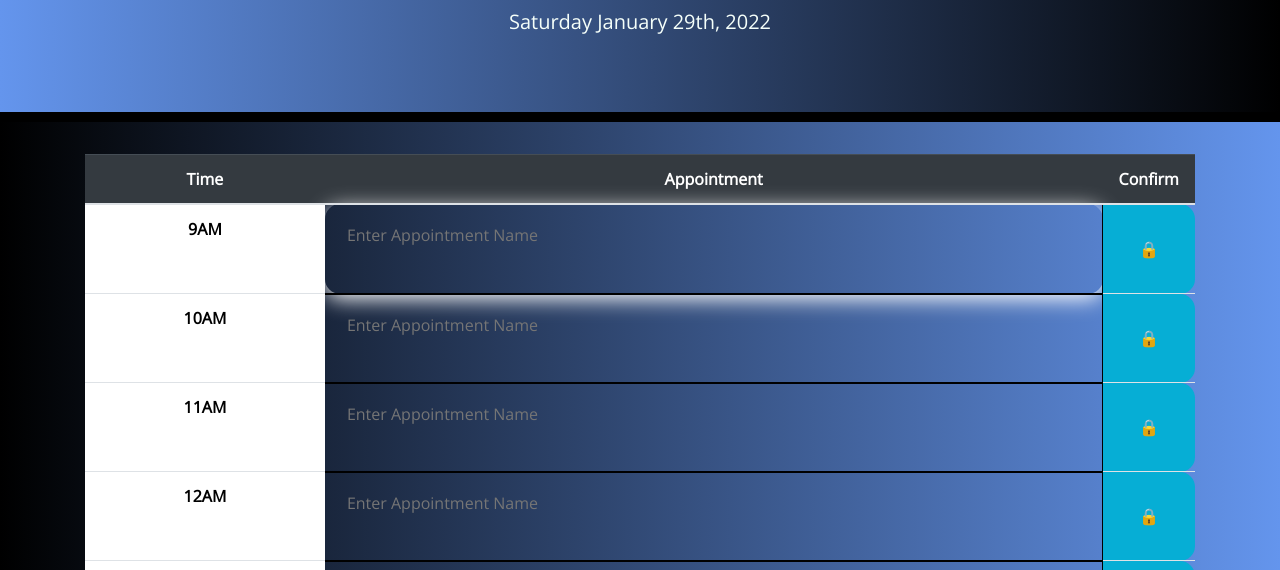
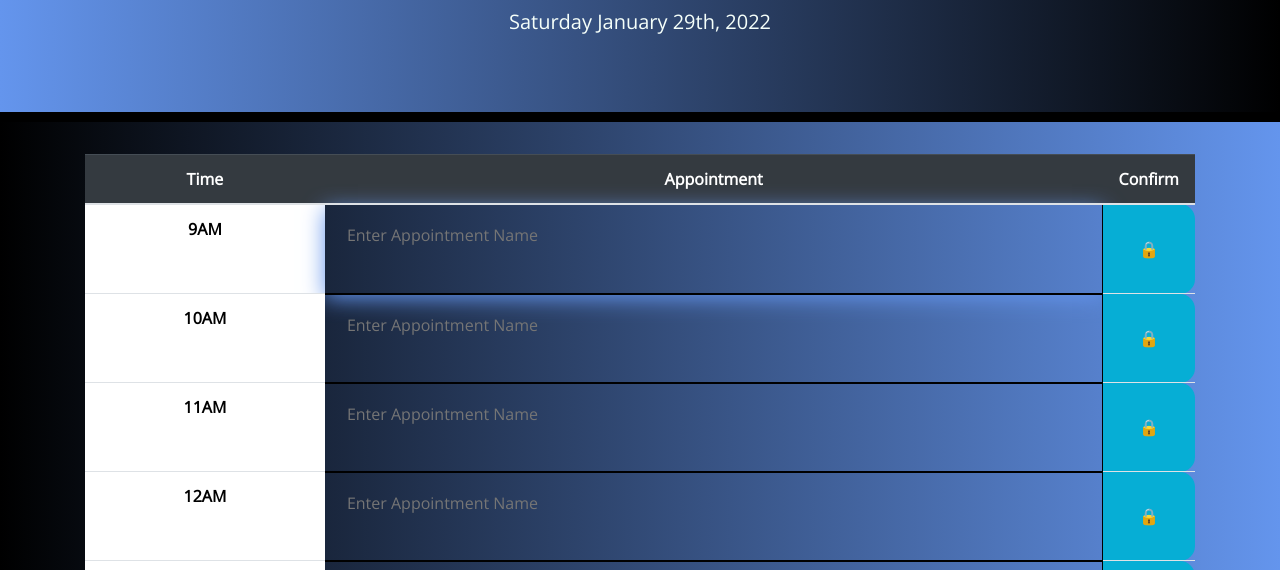
Before and after one commit to NathanMilburn/NBM-Homework-05-Work-Day-Scheduler, a plain HTML site: page index.html in a window 1280 px wide. In both pictures the pointer is over the element 713 px from the left and 431 px from the top of the page. Shown: the part 182-752 px from the top of the page. Drawn offline with nearby package versions, Linux system fonts and the light colour scheme.

Commit message:
made some slight changes to the css page for time-block class/hover effect

```diff
--- a/script.js
+++ b/script.js
@@ -1,5 +1,5 @@
 // var inputAppointment = document.querySelector('textarea');
-var currentTime = document.querySelector('.currentTime');
+// var currentTime = document.querySelector('.currentTime');
 var currentHour = moment().format('H')
 // var saveBtn = document.querySelector('.saveBtn');
 var past = $('.past');
@@ -124,12 +124,3 @@ function maintain() {
 }
 
 maintain();
-
-// TO DO LIST:
-
-// Attach moment().format functions to timeslot fields to change colors based on current timestamp
-// Potentially use an IF statement for color changes based on current timestamp
-// Maybe replace form field with input fields in the appointment section of the table
-// Connect the save button with a localstorage save
-// Maybe use a fourth color option for appointments that have been committed (maybe yello?)
-// Learn more ways I can incorporate jquery UI and Bootstrap to do some of the work for me.
--- a/style.css
+++ b/style.css
@@ -44,14 +44,14 @@ textarea {
 
 .time-block {
     text-align: center;
-    border-radius: 15px;
+    /* border-radius: 15px; */
     border-bottom: 2px solid black;
     border-top: 2px solid black;
 }
 
 /* Glow effect added to time blocks */
 .time-block:hover {
-    box-shadow: 0 0.3rem 1.3rem 0 white;
+    box-shadow: 0 0.3rem 1.3rem 0 cornflowerblue;
 }
 
 .small {
```
